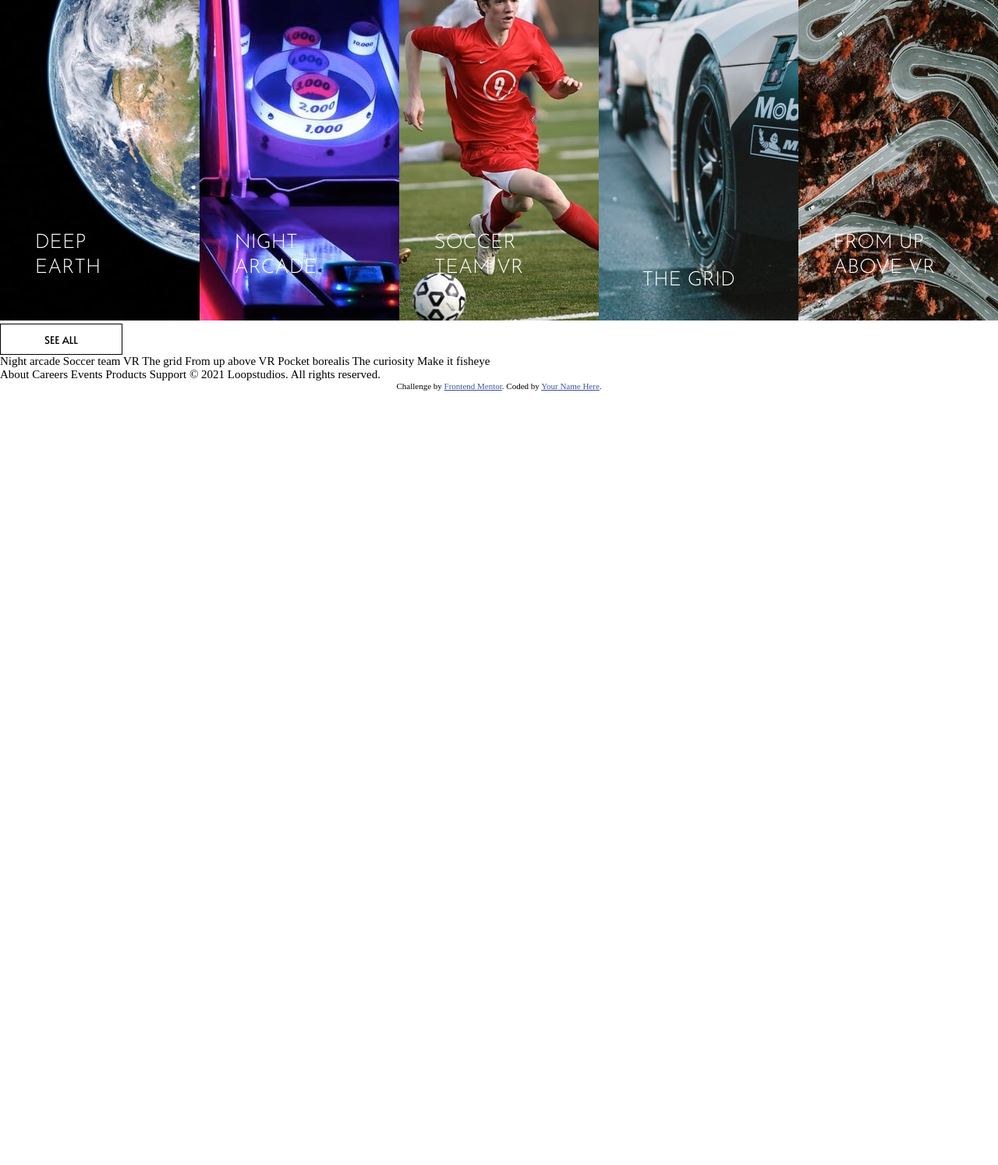
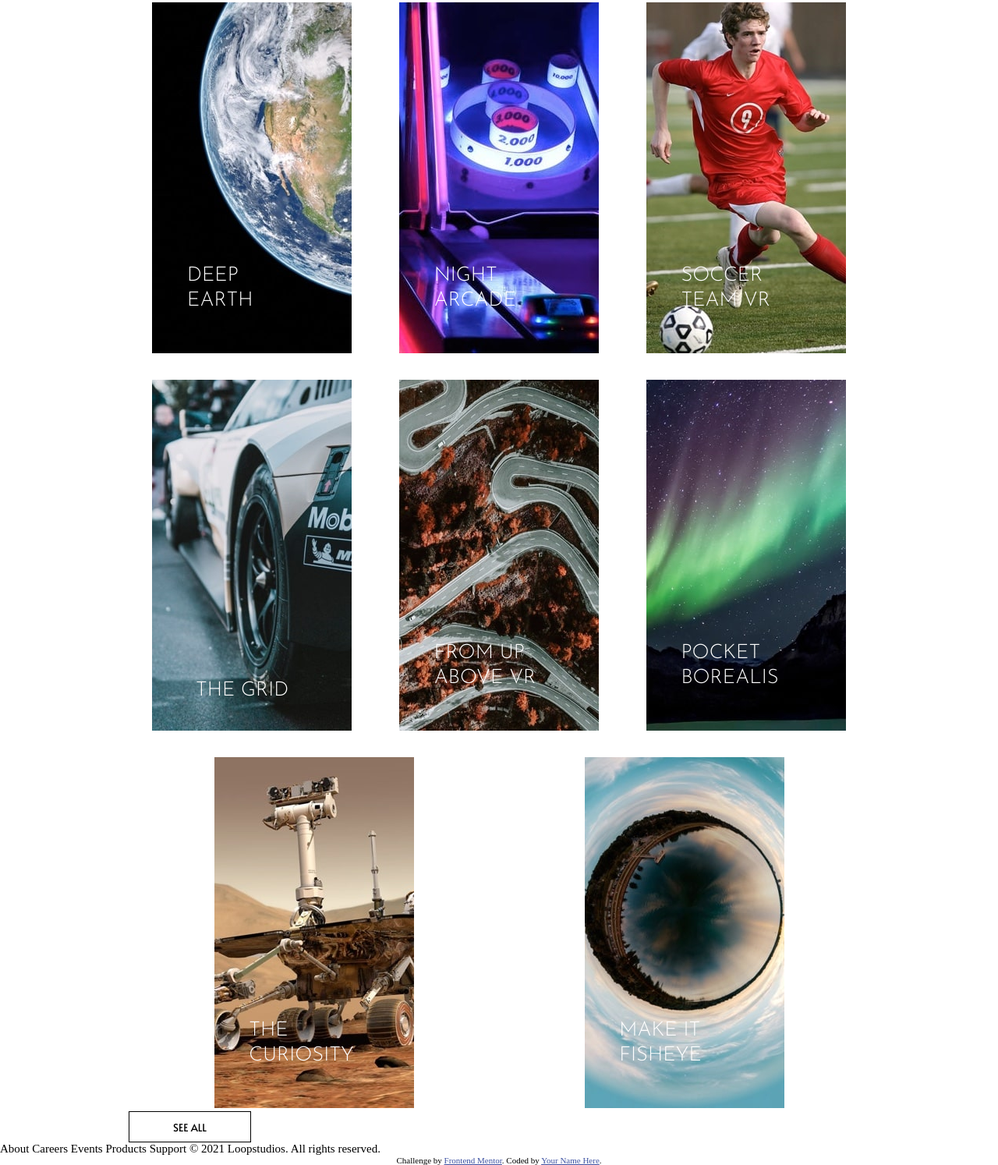
Before and after one commit to pia-noder/Loopstudio, a plain HTML site: page index.html in a window 1280 px wide. Shown: the part 1559-3053 px from the top of the page at 78% size. Before the commit the page ends 2060 px from the top, so only its background shows below. Drawn offline with Linux system fonts and the light colour scheme.

Commit message:
Ajout de l intégralité de la gallerie

```diff
--- a/index.html
+++ b/index.html
@@ -86,9 +86,9 @@
   </section>
 
   <section id="section-games">
-    <header-games>
+    <div class="header-games">
       <h2>OUR CREATIONS</h2>
-    </header-games>
+    </div>
     <div class="gallery">
 
       <article class="game1">
@@ -141,19 +141,40 @@
         </div>
       </article>
 
+      <article class="game6">
+        <picture>
+          <source media="(max-width: 600px)" srcset="./images/mobile/image-pocket-borealis.jpg">
+          <img src="./images/desktop/image-pocket-borealis.jpg" >
+        </picture>
+        <div class="overlay">
+          <div class="title-game">POCKET BOREALIS</div>
+        </div>
+      </article>
+
+      <article class="game7">
+        <picture>
+          <source media="(max-width: 600px)" srcset="./images/mobile/image-curiosity.jpg">
+          <img src="./images/desktop/image-curiosity.jpg" >
+        </picture>
+        <div class="overlay">
+          <div class="title-game">THE CURIOSITY</div>
+        </div>
+      </article>
+
+      <article class="game8">
+        <picture>
+          <source media="(max-width: 600px)" srcset="./images/mobile/image-fisheye.jpg">
+          <img src="./images/desktop/image-fisheye.jpg" >
+        </picture>
+        <div class="overlay">
+          <div class="title-game">MAKE IT FISHEYE</div>
+        </div>
+      </article>
+
     </div>
     <button class="seeAllBtn">SEE ALL</button>
   </section>
 
-
-
-  Night arcade
-  Soccer team VR
-  The grid
-  From up above VR
-  Pocket borealis
-  The curiosity
-  Make it fisheye
 
   <footer>
 
--- a/style.css
+++ b/style.css
@@ -183,8 +183,10 @@ section{
     }
 
 /*Section Games*/
-.section-games{
-    margin: 0 163px;
+#section-games{
+    padding: 0 165px 0;
+    margin: auto;
+    margin-top: 184px;
 }
 .seeAllBtn{
     width: 157px;
@@ -202,11 +204,14 @@ section{
 .gallery{
     display: flex;
     flex-wrap: wrap;
+    justify-content: space-between;
 }
 article{
+
     width: 256px;
     height: auto;
     margin: auto;
+    margin-top: 30px;
     position: relative;
     cursor: pointer;
 }
```
